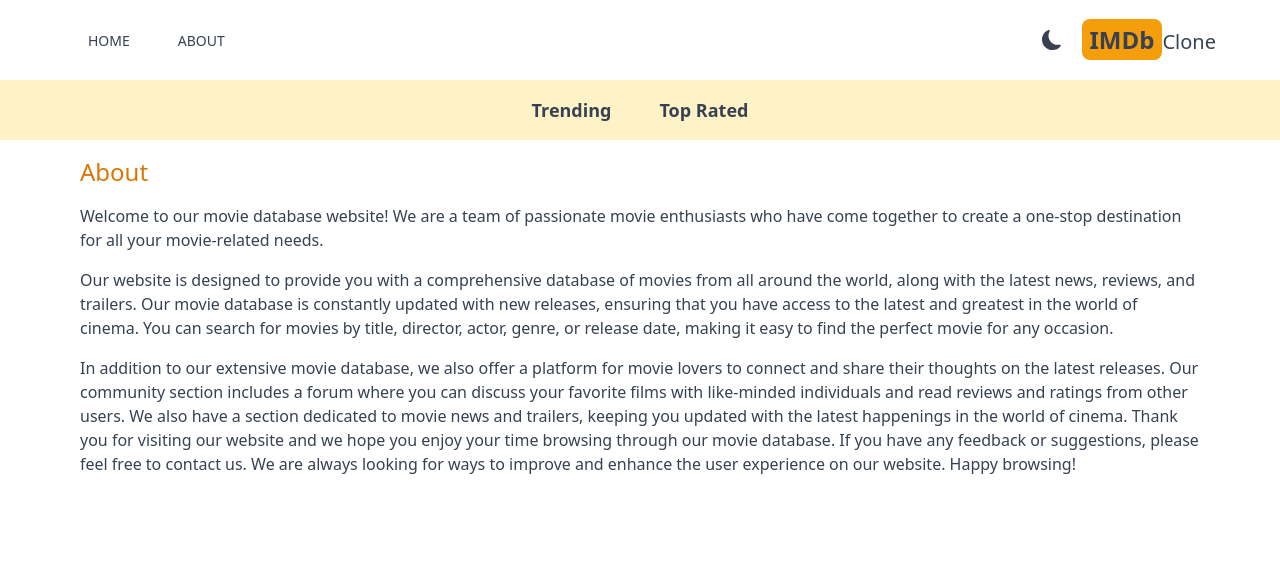
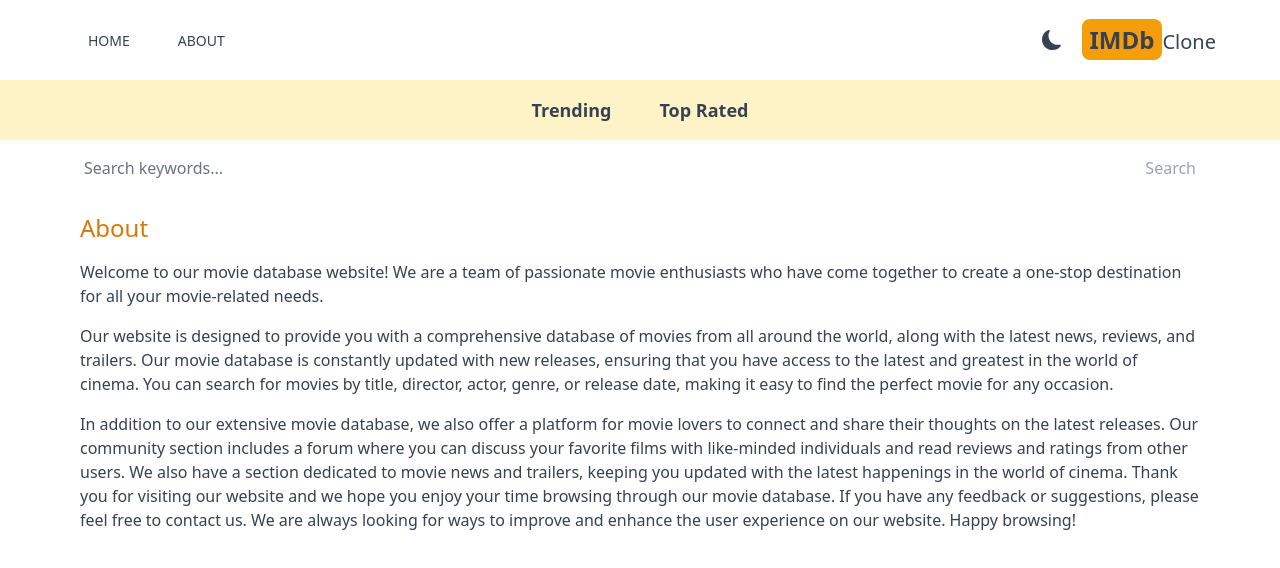
Before and after one commit to Pitou911/imdb-clone, a Next.js app: page /about in a window 1280 px wide. Shown: the top 568 px of the page. Built offline with nearby package versions, Linux system fonts and the light colour scheme.

Commit message:
add search ability

```diff
--- a/src/app/layout.jsx
+++ b/src/app/layout.jsx
@@ -3,6 +3,7 @@
 import Head from "./head";
 import Providers from "./Providers";
 import Navbar from "@/components/Navbar";
+import SearchBox from "@/components/SearchBox";
 
 export default function RootLayout({ children }) {
   return (
@@ -15,6 +16,7 @@
           {/* NavBar */}
           <Navbar />
           {/* SearchBox */}
+          <SearchBox />
           {children}
         </Providers>
       </body>
--- /dev/null
+++ b/src/app/search/[searchTerm]/page.jsx
@@ -0,0 +1,21 @@
+import Results from "@/components/Results";
+import React from "react";
+
+export default async function SearchPage({ params }) {
+  const res = await fetch(
+    `https://api.themoviedb.org/3/search/movie?api_key=${process.env.API_KEY}&query=${params.searchTerm}&language=en-US&page=1&include_adult=false`
+  );
+  if (!res.ok) {
+    throw new Error("Error fetching data!");
+  }
+  const data = await res.json();
+  const results = data.results;
+  return (
+    <div>
+      {results && results.length === 0 && (
+        <h1 className='text-center pt-6 '>No results found</h1>
+      )}
+      {results && <Results results={results} />}
+    </div>
+  );
+}
--- /dev/null
+++ b/src/components/SearchBox.jsx
@@ -0,0 +1,31 @@
+"use client";
+
+import { useRouter } from "next/navigation";
+import React, { useState } from "react";
+
+export default function SearchBox() {
+  const [search, setSearch] = useState("");
+  const router = useRouter();
+  function handleSubmit(e) {
+    e.preventDefault();
+    if (!search) return;
+    router.push(`/search/${search}`);
+  }
+  return (
+    <form
+      onSubmit={handleSubmit}
+      className='flex max-w-6xl mx-auto justify-between items-center px-5'
+    >
+      <input
+        value={search}
+        onChange={(e) => setSearch(e.target.value)}
+        type='text'
+        placeholder='Search keywords...'
+        className='w-full  h-14 rounded-sm placeholder-gray-500 outline-none bg-transparent flex-1'
+      />
+      <button disabled={!search} type='submit' className='text-amber-600 disabled:text-gray-400'>
+        Search
+      </button>
+    </form>
+  );
+}
```
